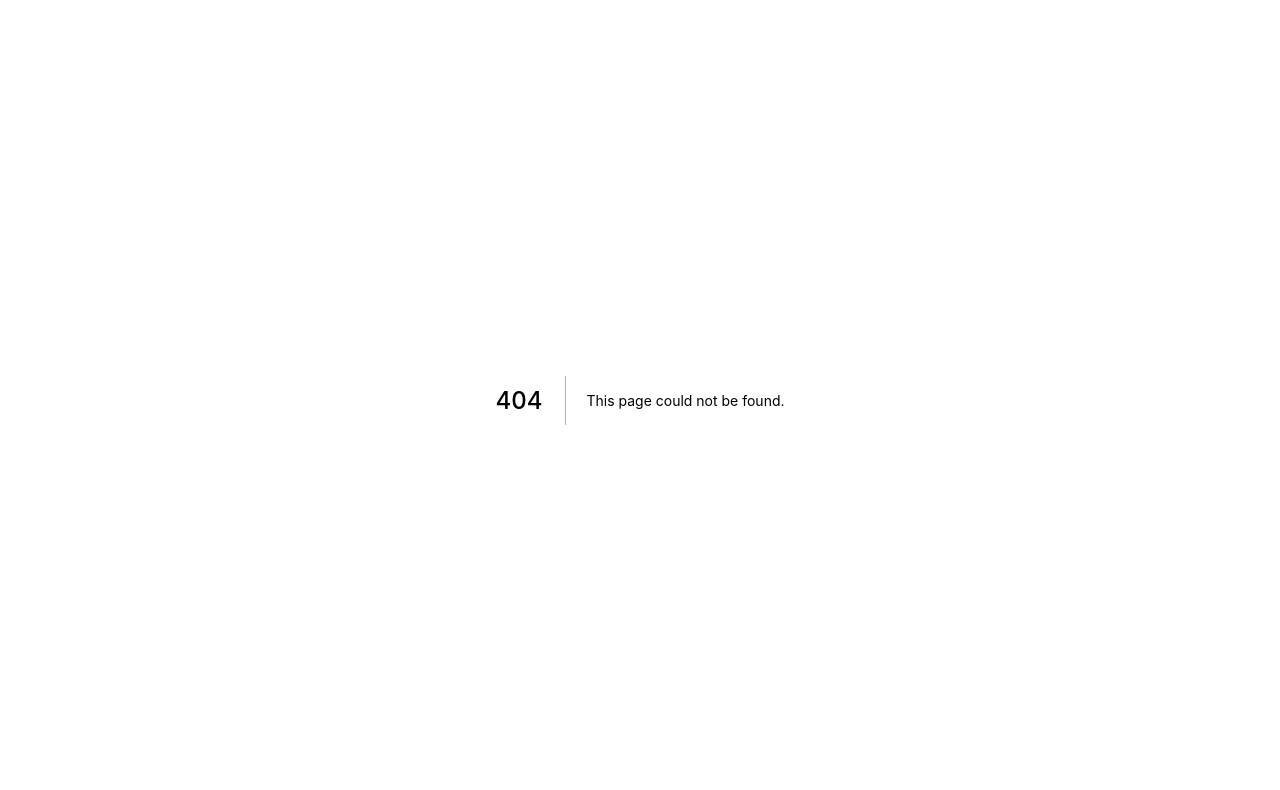
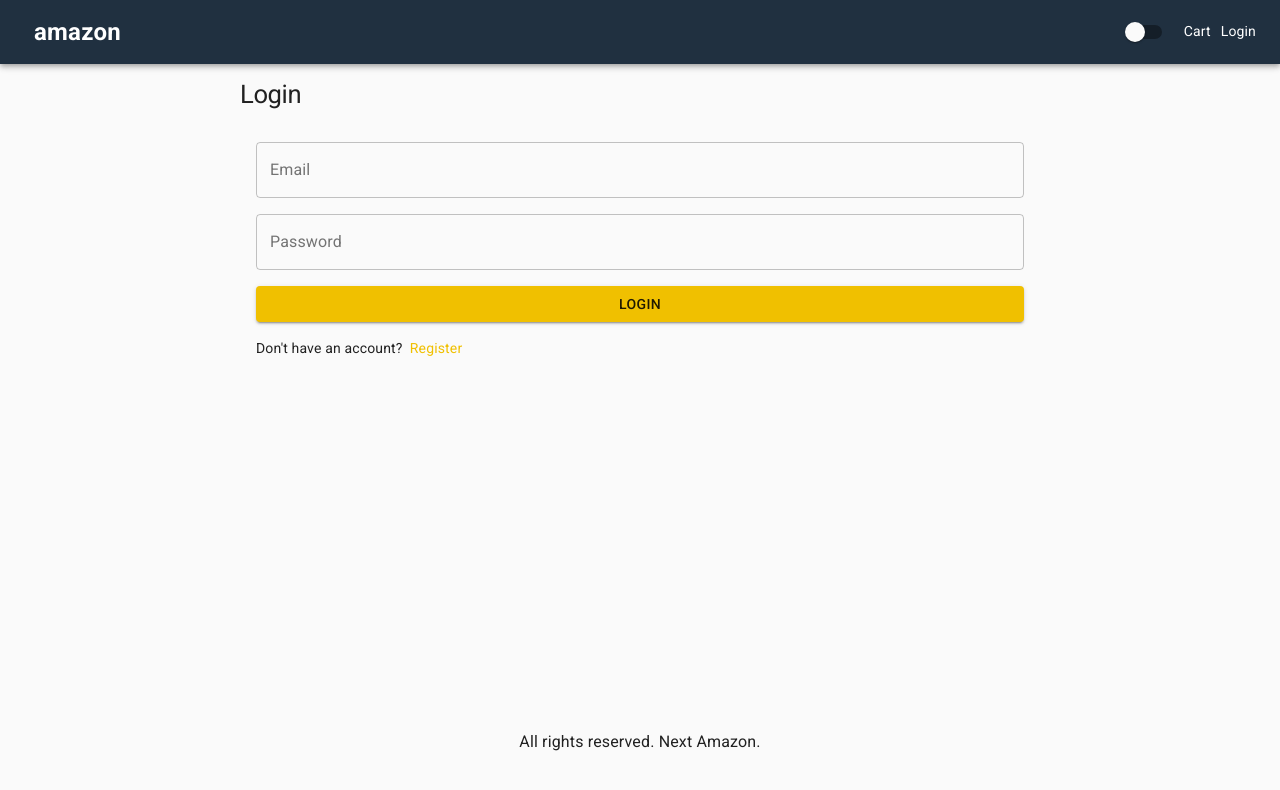
Before and after one commit to StevenChou/next-amazon, a Next.js app: page /login in a window 1280 px wide. Before the commit this address had no page. Shown: the top 790 px of the page. Built offline with nearby package versions, Linux system fonts and the light colour scheme.

Commit message:
Create Login Page

```diff
--- /dev/null
+++ b/pages/login.js
@@ -0,0 +1,59 @@
+import React from 'react';
+
+import {
+  List,
+  ListItem,
+  Typography,
+  TextField,
+  Button,
+  Link,
+} from '@material-ui/core';
+import NextLink from 'next/link';
+
+import Layout from '../components/Layout';
+import useStyles from '../utils/styles';
+
+export default function Login() {
+  const classes = useStyles();
+
+  return (
+    <Layout title="Login">
+      <form className={classes.form}>
+        <Typography component="h1" variant="h1">
+          Login
+        </Typography>
+        <List>
+          <ListItem>
+            <TextField
+              variant="outlined"
+              fullWidth
+              id="email"
+              label="Email"
+              inputProps={{ type: 'email' }}
+            ></TextField>
+          </ListItem>
+          <ListItem>
+            <TextField
+              variant="outlined"
+              fullWidth
+              id="password"
+              label="Password"
+              inputProps={{ type: 'password' }}
+            ></TextField>
+          </ListItem>
+          <ListItem>
+            <Button variant="contained" type="submit" fullWidth color="primary">
+              Login
+            </Button>
+          </ListItem>
+          <ListItem>
+            Don't have an account? &nbsp;
+            <NextLink href="/register" passHref>
+              <Link>Register</Link>
+            </NextLink>
+          </ListItem>
+        </List>
+      </form>
+    </Layout>
+  );
+}
--- a/utils/styles.js
+++ b/utils/styles.js
@@ -23,6 +23,10 @@
     marginTop: 10,
     marginBottom: 10,
   },
+  form: {
+    maxWidth: 800,
+    margin: '0 auto',
+  },
 });
 
 export default useStyles;
```
Also changed, not shown: pages/cart.js (+14 -1 lines), pages/shipping.js (added, +10 -0 lines).
